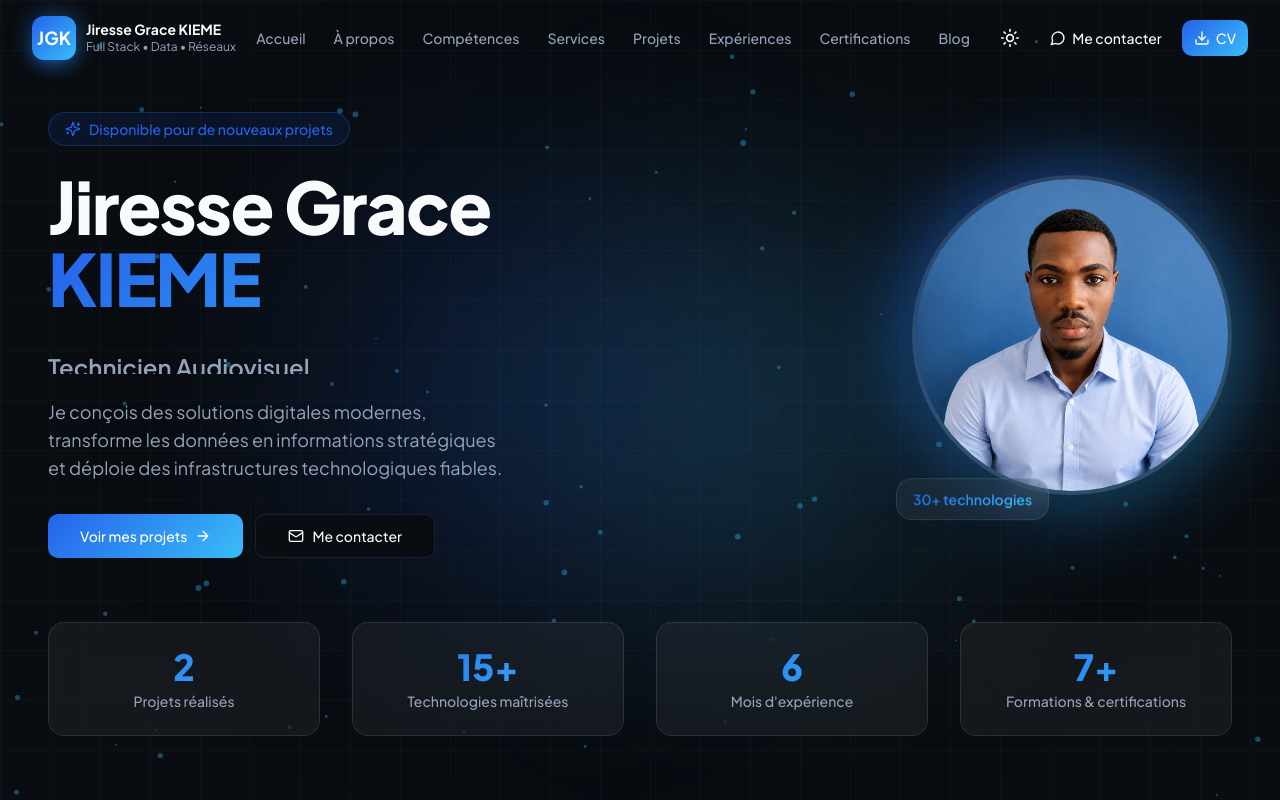
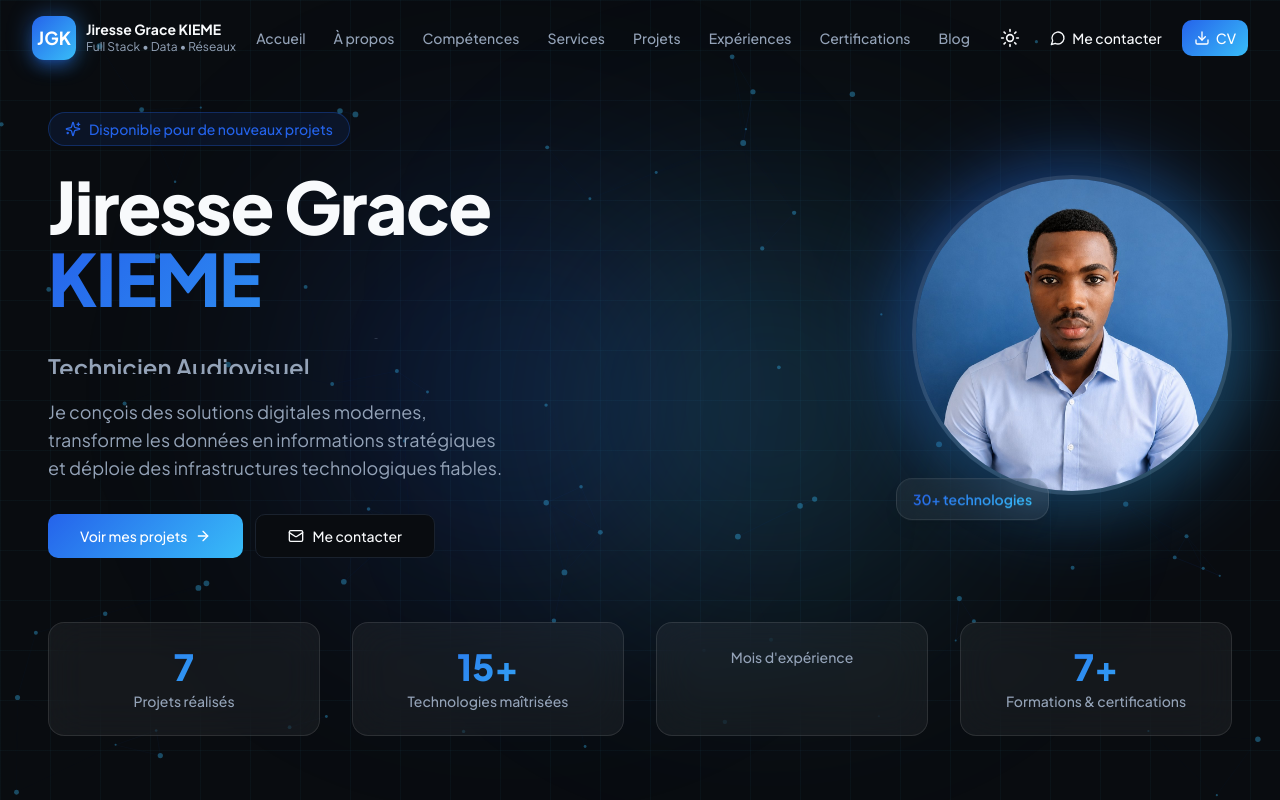
Before and after one commit to jiressegracekieme-cmyk/portfolio, a Next.js app in the folder project/: page / in a window 1280 px wide. Shown: the top 800 px of the page. Built offline with nearby package versions, Linux system fonts and the light colour scheme.

Commit message:
Mise à jour du portfolio

```diff
--- a/project/components/sections/hero.tsx
+++ b/project/components/sections/hero.tsx
@@ -119,10 +119,12 @@ export function Hero() {
               key={i}
               className="glass rounded-2xl p-4 sm:p-6 text-center hover:scale-105 transition-transform"
             >
-              <div className="text-2xl sm:text-3xl md:text-4xl font-extrabold gradient-text">
-                <AnimatedCounter to={stat.value} suffix={stat.suffix} />
-              </div>
-              <div className="mt-1 text-xs sm:text-sm text-muted-foreground font-medium">
+              {stat.value !== null && (
+                <div className="text-2xl sm:text-3xl md:text-4xl font-extrabold gradient-text">
+                  <AnimatedCounter to={stat.value} suffix={stat.suffix} />
+                </div>
+              )}
+              <div className={`${stat.value !== null ? 'mt-1 ' : ''}text-xs sm:text-sm text-muted-foreground font-medium`}>
                 {stat.label}
               </div>
             </div>
--- a/project/lib/data.ts
+++ b/project/lib/data.ts
@@ -14,9 +14,9 @@ export const personalInfo = {
 };
 
 export const stats = [
-  { label: 'Projets réalisés', value: 2, suffix: '' },
+  { label: 'Projets réalisés', value: 7, suffix: '' },
   { label: 'Technologies maîtrisées', value: 15, suffix: '+' },
-  { label: "Mois d'expérience", value: 6, suffix: '' },
+  { label: "Mois d'expérience", value: null, suffix: '' },
   { label: 'Formations & certifications', value: 7, suffix: '+' },
 ];
 
```
